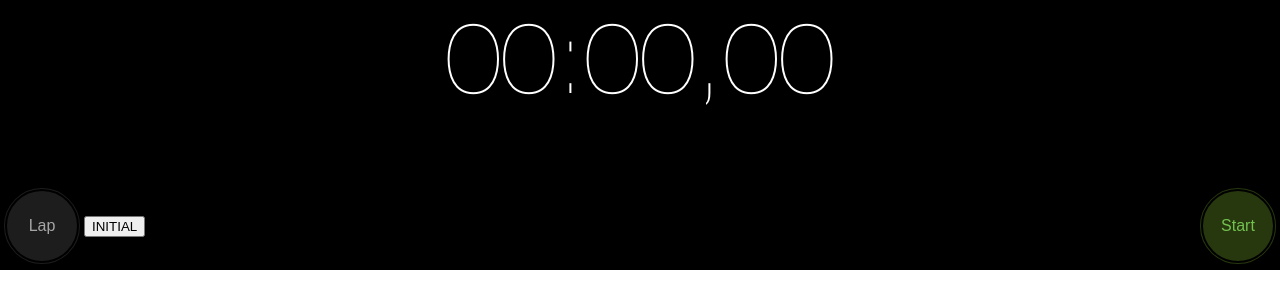
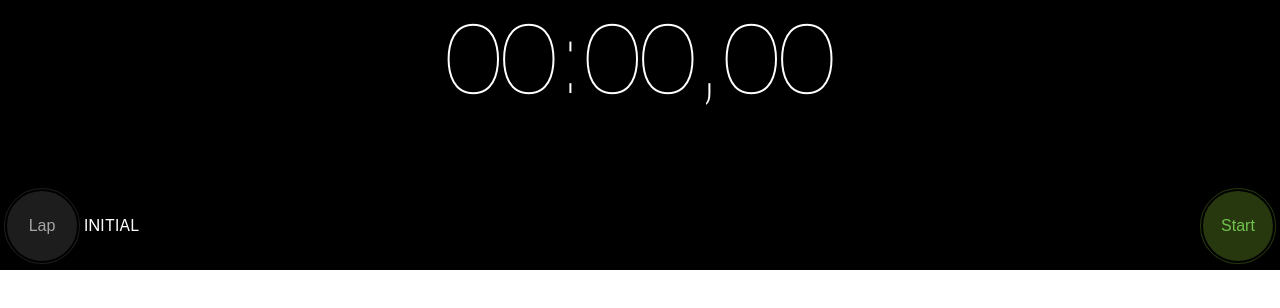
Before and after one commit to joaquimcid/stopwatchReact, a React (Create React App) app in the folder stop-watch/: page / in a window 1280 px wide. Shown: the top 308 px of the page. Built offline with nearby package versions, Linux system fonts and the light colour scheme.

Commit message:
Rename HookButtons to Buttons

```diff
--- a/stop-watch/src/App.js
+++ b/stop-watch/src/App.js
@@ -1,9 +1,7 @@
 import React from 'react';
 import Display from './components/Display';
 import Laps from './components/Laps';
-// import HookCounter from './components/HookCounter';
-// import HookButtons, {Status} from './components/HookButtons';
-import HookButtons from './components/HookButtons';
+import Buttons from './components/Buttons';
 
 import './App.css';
 
@@ -11,10 +9,8 @@ function App() {
   return (
     <div className="app">
       <Display />
-      <HookButtons />
+      <Buttons />
       <Laps />
-      {/* <HookCounter /> */}
-      {/* Current Status is {Status} */}
     </div>
   );
 }
--- a/stop-watch/src/components/Buttons.js
+++ b/stop-watch/src/components/Buttons.js
@@ -1,10 +1,50 @@
-import React from 'react';
+import React, {useState} from 'react';
 
-function Buttons() {
+//const status = '';
+/*
+INITIAL
+STARTED
+PAUSED
+*/
+
+
+function Buttons({newStatus}) {
+  const[status, setStatus] = useState('INITIAL');
+
+  const newLapOrResetClicked = () => {
+
+    if (status === 'PAUSED') {
+      setStatus('INITIAL');
+    }
+  };
+
+  const startOrPauseClicked = () => {
+
+    if(status === 'INITIAL' || status === 'PAUSED')
+    {
+      setStatus('STARTED');
+    }
+
+    if(status === 'STARTED')
+    {
+      setStatus('PAUSED');
+    }
+
+  };
+
   return (
     <div id="buttons" className ="buttons">
-    <button id="lapResetBtn" className="button buttonLapWhenIsInitial" >Lap</button>
-    <button id="startStopBtn" className="button buttonStart">Start</button>
+      <button id="lapResetBtn"
+              onClick = {() => newLapOrResetClicked()}
+              className={`button buttonLapWhen${status}`}>
+              { status === "PAUSED" ? "Reset" : "Lap"} </button>
+
+      <button id="startStopBtn"
+              onClick = {() => startOrPauseClicked()}
+              className={`button buttonStartWhen${status}`}>
+                { status === "STARTED" ? "Stop" : "Start" } </button>
+
+      {status}
   </div>
   );
 }
--- a/stop-watch/src/components/HookButtons.js
+++ /dev/null
@@ -1,58 +0,0 @@
-import React, {useState} from 'react';
-
-// export const Status = '';
-/*
-INITIAL
-STARTED
-PAUSED
-*/
-
-function Buttons() {
-
-  const[Status, setStatus] = useState('INITIAL');
-
-  const newLapOrResetClicked = () => {
-
-    if (Status === 'PAUSED') {
-      setStatus('INITIAL');
-    }
-
-  };
-
-  const startOrPauseClicked = () => {
-
-    if(Status === 'INITIAL' || Status === 'PAUSED')
-    {
-      setStatus('STARTED');
-    }
-
-    if(Status === 'STARTED')
-    {
-      setStatus('PAUSED');
-    }
-
-  };
-
-  return (
-    <div id="buttons" className ="buttons">
-      <button id="lapResetBtn"
-              onClick = {() => newLapOrResetClicked()}
-              className={`button buttonLapWhen${Status}`}>
-              { Status === "PAUSED" ? "Reset" : "Lap"}
-              </button>
-      <button id="startStopBtn"
-              onClick = {() => startOrPauseClicked()}
-              className={`button buttonStartWhen${Status}`}>
-                { Status === "STARTED" ? "Stop" : "Start" }
-                </button>
-      <button>{Status}</button>
-  </div>
-  );
-}
-
-export default Buttons;
-
-
-// export function Status() {
-//   return status;
-// }
```
Also changed, not shown: 1 other file (tests, documents, lock files or other folders).
